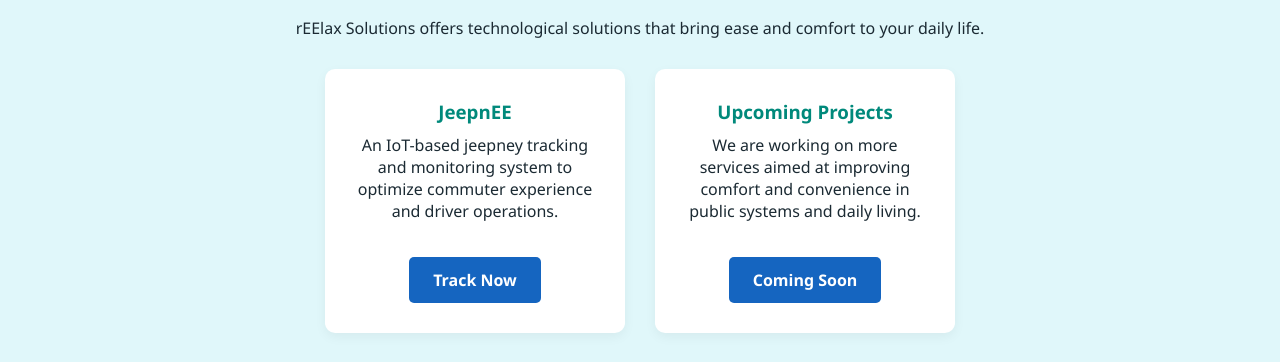
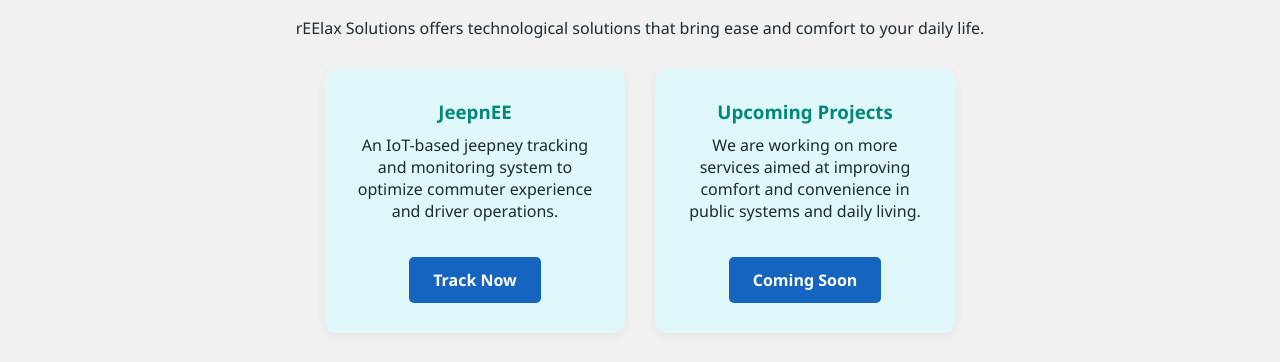
Before and after one commit to Eurrrrri/-Jeeptrack2, a plain HTML site: page landing21.html in a window 1280 px wide. Shown: the part 438-800 px from the top of the page. Drawn offline with Linux system fonts and the light colour scheme.

Commit message:
Update landing21.html

```diff
--- a/landing21.html
+++ b/landing21.html
@@ -124,7 +124,7 @@
     }
 
     #services {
-      background-color: var(--light-bg);
+      background-color: var(--light-gray);
     }
 
     .service-cards {
@@ -136,7 +136,7 @@
     }
 
     .service-card {
-      background-color: var(--white);
+      background-color: var(--light-bg);
       border-radius: 10px;
       padding: 30px;
       width: 300px;
```
